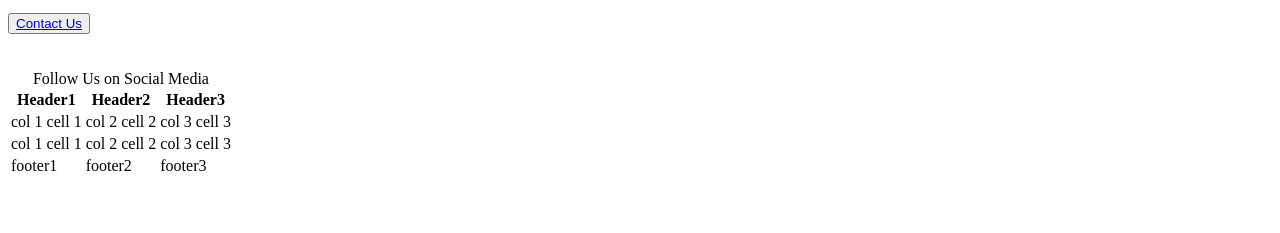
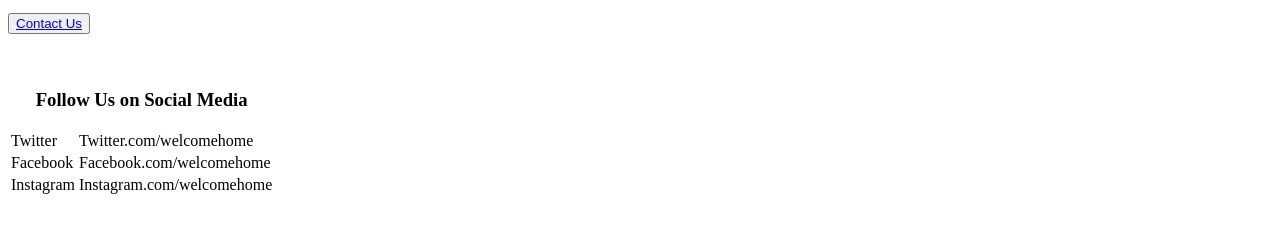
Before and after one commit to ShaylaBrown/SBA, a plain HTML site: page pages/index.html in a window 1280 px wide. Shown: the part 477-710 px from the top of the page. Drawn offline with Linux system fonts and the light colour scheme.

Commit message:
updated table as a social media directory

```diff
--- a/pages/index.html
+++ b/pages/index.html
@@ -36,33 +36,27 @@
     <button><a href="http://127.0.0.1:5500/pages/Contact.html">Contact Us</a></button>
     <section> <br><br>
         <table>
-        <caption>Follow Us on Social Media</caption>
+            <caption>
+                <h3>Follow Us on Social Media</h3>
+            </caption>
             <thead>
                 <tr>
-                <th>Header1</th>
-                <th>Header2</th>
-                <th>Header3</th>
+                    <td>Twitter</td>
+                    <td>Twitter.com/welcomehome</td>
                 </tr>
             </thead>
             <tbody>
                 <tr>
-                <td>col 1 cell 1</td>
-                <td>col 2 cell 2</td>
-                <td>col 3 cell 3</td>
+                    <td>Facebook</td>
+                    <td>Facebook.com/welcomehome</td>
+
                 </tr>
                 <tr>
-                <td>col 1 cell 1</td>
-                <td>col 2 cell 2</td>
-                <td>col 3 cell 3</td>
+                    <td>Instagram</td>
+                    <td>Instagram.com/welcomehome</td>
+
                 </tr>
             </tbody>
-        <tfoot>
-            <tr>
-                <td>footer1</td>
-                <td>footer2</td>
-                <td>footer3</td>
-            </tr>
-        </tfoot>
         </table>
     </section>
 </body>
```
Lines whose indentation alone changed are shown as unchanged.
